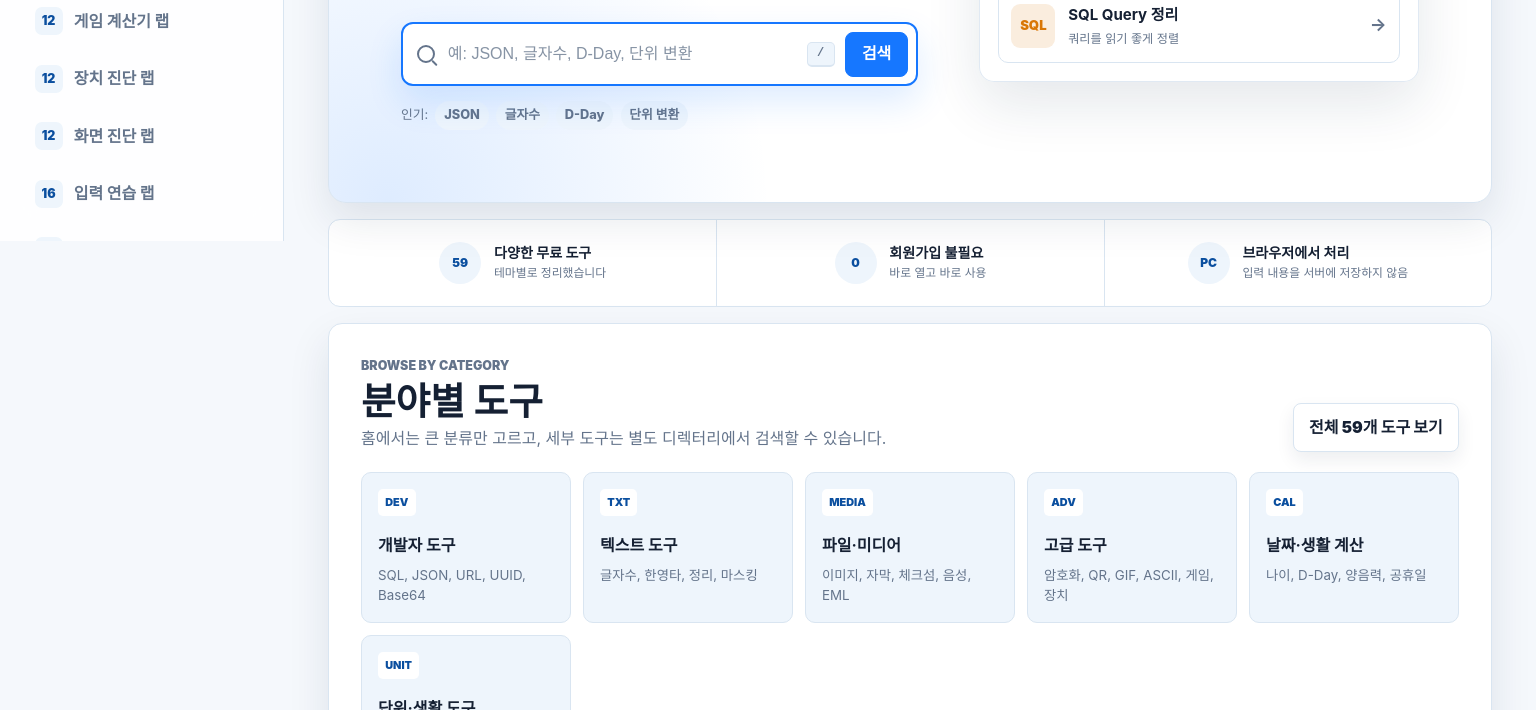
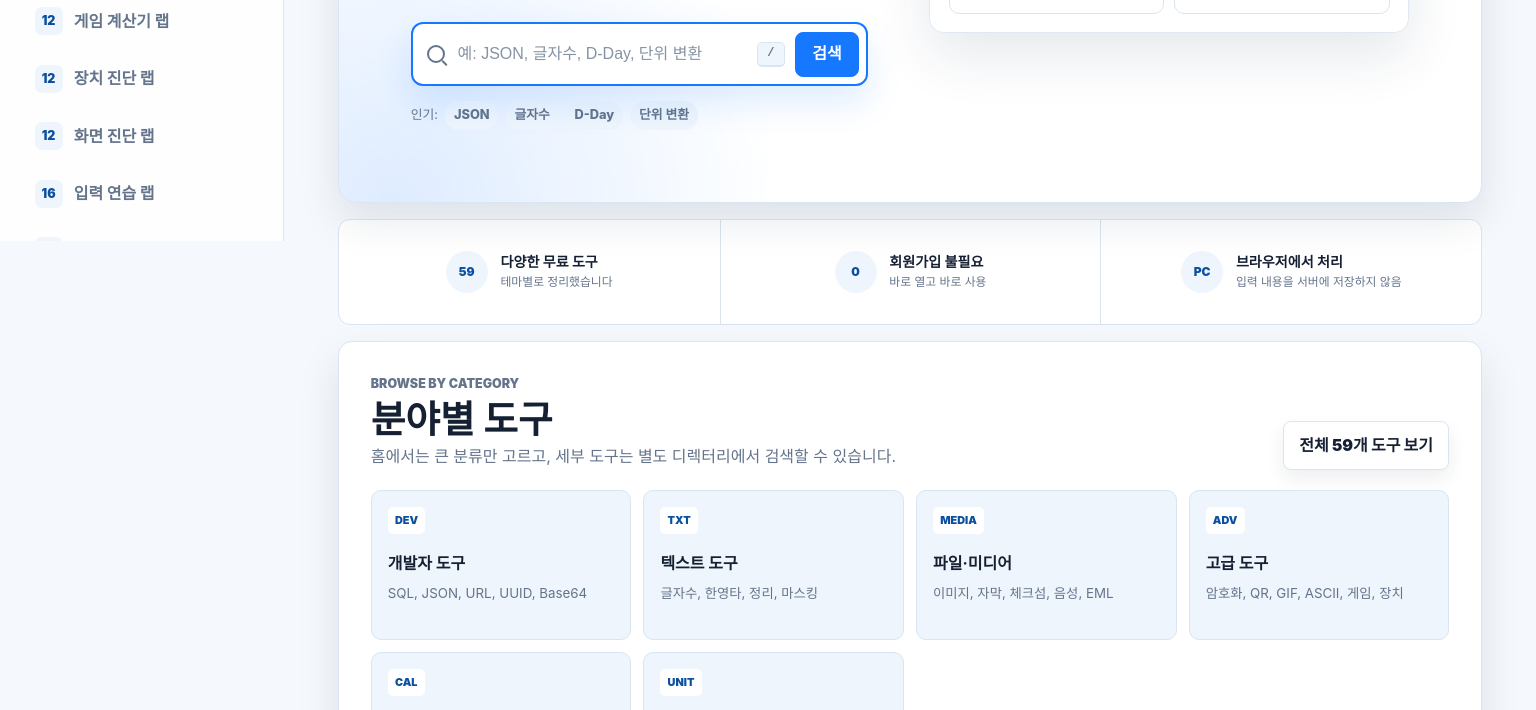
Before and after one commit to ohjinsol77/SolForge, a website: page index.html in a window 1536 px wide. Shown: the part 559-1269 px from the top of the page. Drawn offline with Linux system fonts and the light colour scheme.

Commit message:
Improve responsive layout scaling

```diff
--- a/assets/css/styles.css
+++ b/assets/css/styles.css
@@ -217,8 +217,9 @@ button {
 }
 
 .content {
-  width: min(100%, 1360px);
-  padding: 1.35rem clamp(1rem, 3vw, 2.75rem) 3rem;
+  width: 100%;
+  min-width: 0;
+  padding: 1.35rem clamp(1rem, 3vw, 3.25rem) 3rem;
 }
 
 .topbar {
@@ -1924,6 +1925,60 @@ th {
   }
 }
 
+@media (min-width: 1500px) {
+  :root {
+    --sidebar-width: clamp(284px, 16vw, 340px);
+  }
+
+  .content {
+    padding-inline: clamp(2rem, 3.5vw, 5rem);
+  }
+
+  .home-hero {
+    grid-template-columns: minmax(0, 1fr) minmax(480px, 0.74fr);
+    min-height: clamp(540px, 38vw, 700px);
+  }
+
+  .quick-launch-grid {
+    grid-template-columns: repeat(2, minmax(0, 1fr));
+  }
+
+  .quick-tool {
+    min-height: 104px;
+    align-content: start;
+  }
+
+  .trust-strip > div {
+    min-height: 104px;
+  }
+
+  .tool-catalog {
+    grid-template-columns: repeat(auto-fit, minmax(320px, 1fr));
+  }
+
+  .home-category-grid {
+    grid-template-columns: repeat(auto-fit, minmax(250px, 1fr));
+  }
+}
+
+@media (min-width: 1900px) {
+  .content {
+    padding-inline: clamp(3rem, 4vw, 6.5rem);
+  }
+
+  .home-hero {
+    grid-template-columns: minmax(0, 1.08fr) minmax(560px, 0.72fr);
+  }
+
+  .tool-catalog {
+    grid-template-columns: repeat(auto-fit, minmax(360px, 1fr));
+  }
+
+  .home-category-grid {
+    grid-template-columns: repeat(auto-fit, minmax(280px, 1fr));
+  }
+}
+
 @media (max-width: 1400px) and (min-width: 1121px) {
   .home-hero {
     grid-template-columns: minmax(0, 1fr) minmax(330px, 0.86fr);
--- a/public/assets/css/styles.css
+++ b/public/assets/css/styles.css
@@ -217,8 +217,9 @@ button {
 }
 
 .content {
-  width: min(100%, 1360px);
-  padding: 1.35rem clamp(1rem, 3vw, 2.75rem) 3rem;
+  width: 100%;
+  min-width: 0;
+  padding: 1.35rem clamp(1rem, 3vw, 3.25rem) 3rem;
 }
 
 .topbar {
@@ -1924,6 +1925,60 @@ th {
   }
 }
 
+@media (min-width: 1500px) {
+  :root {
+    --sidebar-width: clamp(284px, 16vw, 340px);
+  }
+
+  .content {
+    padding-inline: clamp(2rem, 3.5vw, 5rem);
+  }
+
+  .home-hero {
+    grid-template-columns: minmax(0, 1fr) minmax(480px, 0.74fr);
+    min-height: clamp(540px, 38vw, 700px);
+  }
+
+  .quick-launch-grid {
+    grid-template-columns: repeat(2, minmax(0, 1fr));
+  }
+
+  .quick-tool {
+    min-height: 104px;
+    align-content: start;
+  }
+
+  .trust-strip > div {
+    min-height: 104px;
+  }
+
+  .tool-catalog {
+    grid-template-columns: repeat(auto-fit, minmax(320px, 1fr));
+  }
+
+  .home-category-grid {
+    grid-template-columns: repeat(auto-fit, minmax(250px, 1fr));
+  }
+}
+
+@media (min-width: 1900px) {
+  .content {
+    padding-inline: clamp(3rem, 4vw, 6.5rem);
+  }
+
+  .home-hero {
+    grid-template-columns: minmax(0, 1.08fr) minmax(560px, 0.72fr);
+  }
+
+  .tool-catalog {
+    grid-template-columns: repeat(auto-fit, minmax(360px, 1fr));
+  }
+
+  .home-category-grid {
+    grid-template-columns: repeat(auto-fit, minmax(280px, 1fr));
+  }
+}
+
 @media (max-width: 1400px) and (min-width: 1121px) {
   .home-hero {
     grid-template-columns: minmax(0, 1fr) minmax(330px, 0.86fr);
```
